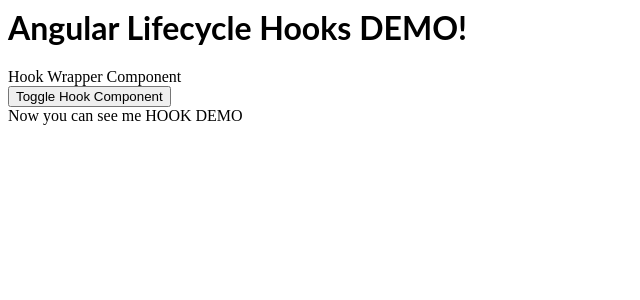
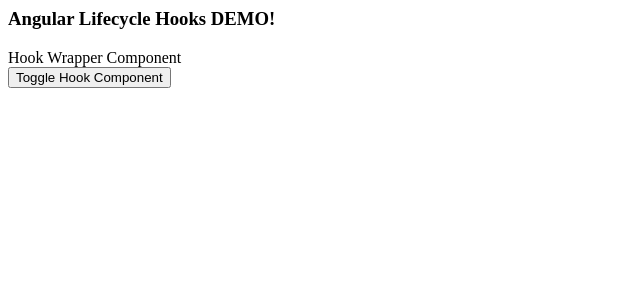
Before and after one commit to sajithahd/Angular-Example---Lifecycle-Hooks, an Angular app: page / in a window 1280 px wide. Shown: the top 300 px of the page, without its empty margins (0-640 px from the left). Built offline with nearby package versions, Linux system fonts and the light colour scheme.

Commit message:
3 files modified

```diff
--- a/src/app/app.component.html
+++ b/src/app/app.component.html
@@ -1,2 +1,2 @@
-<hello appName="{{ appName }}"></hello>
+<header appName="{{ appName }}"></header>
 <hook-wrapper></hook-wrapper>
--- a/src/app/hello.component.ts
+++ b/src/app/hello.component.ts
@@ -1,9 +1,8 @@
 import { Component, Input } from '@angular/core';
 
 @Component({
-  selector: 'hello',
-  template: `<h1>{{appName}}!</h1>`,
-  styles: [`h1 { font-family: Lato; }`]
+  selector: 'header',
+  template: `<h3>{{appName}}!</h3>`
 })
 export class HelloComponent  {
   @Input() appName: string;
--- a/src/app/hook-wrapper.component.ts
+++ b/src/app/hook-wrapper.component.ts
@@ -8,18 +8,20 @@ import { Component } from "@angular/core";
     </div>
     <button (click)="toggleHook()">Toggle Hook Component</button>
 
-    <hook [name]="name"></hook>
+    <hook *ngIf="viewChild" [name]="name"></hook>
   `,
   styleUrls: [ './app.component.css' ]
 })
 
 export class HookWrapperComponent{
   name: string;
+  viewChild: boolean
 
   constructor(){
     this.name = "HOOK DEMO"
   }
 
   toggleHook(){
+    this.viewChild = ! this.viewChild;
   }
 }
```
